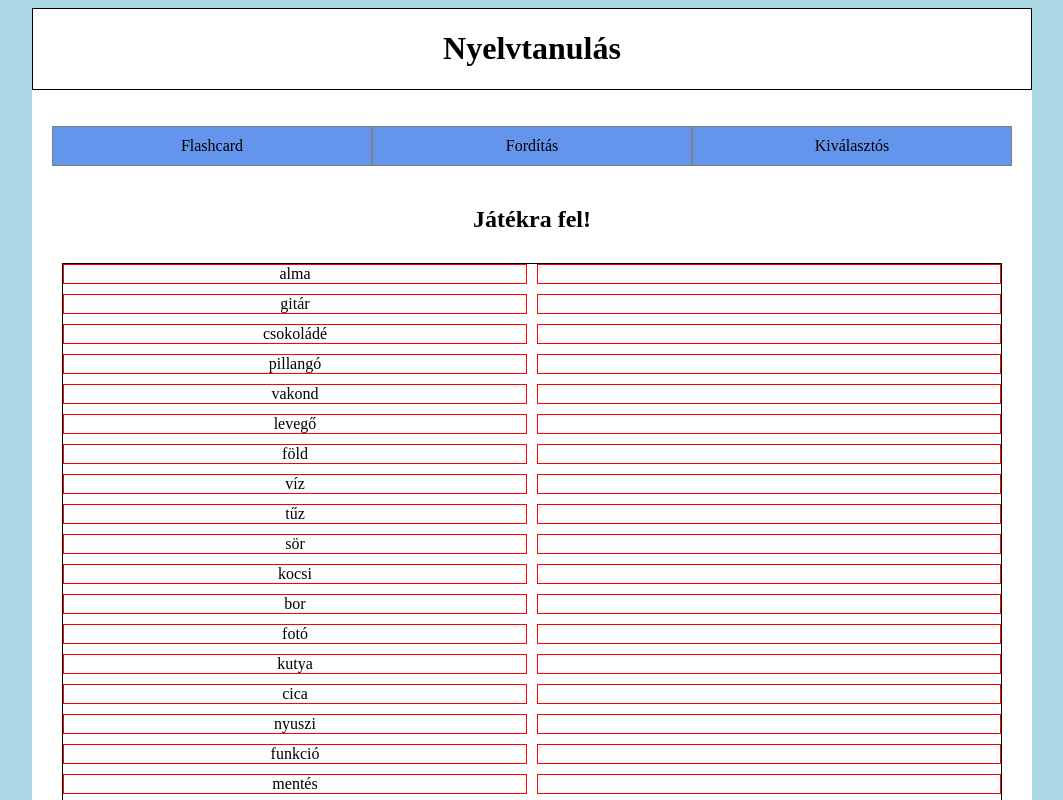
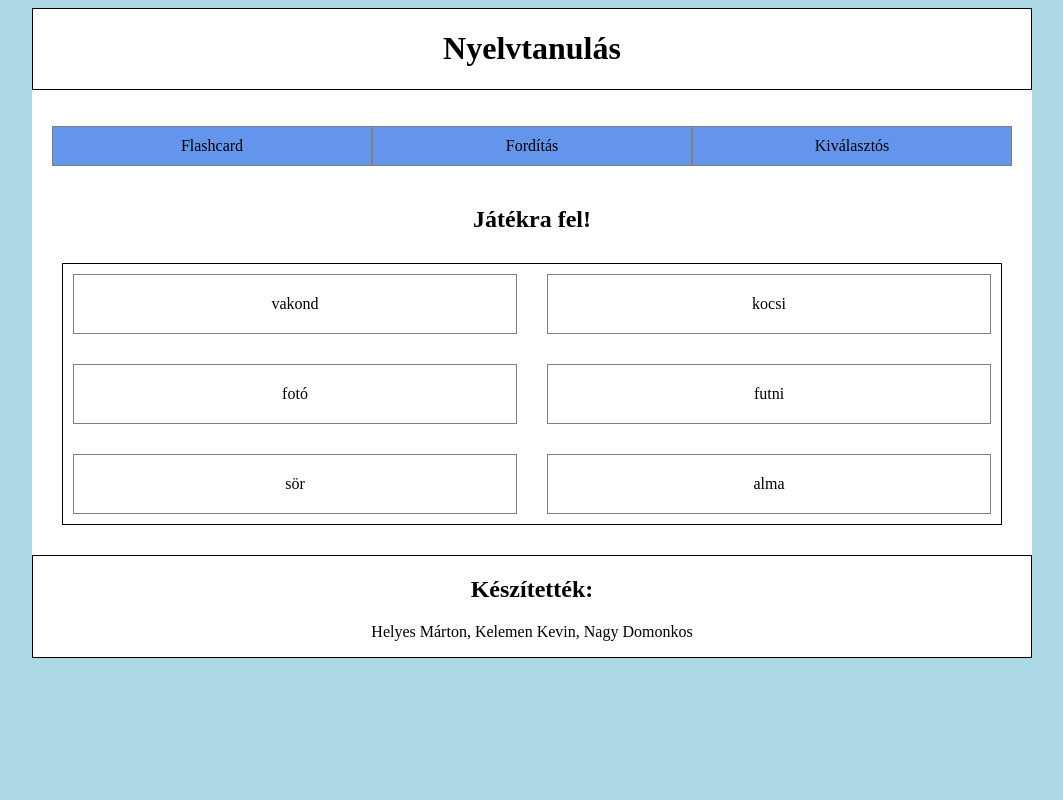
Before and after one commit to Gefco02/nyelvtanulo, a plain HTML site: page public_html/nyelv.html in a window 1280 px wide. Both pictures are taken after a click on the item "Flashcard". Shown: the top 800 px of the page, without its empty margins (108-1171 px from the left). Drawn offline with nearby package versions, Linux system fonts and the light colour scheme.

Commit message:
Random szavak generálása

```diff
--- a/public_html/css/stilus.css
+++ b/public_html/css/stilus.css
@@ -73,14 +73,21 @@ article p{
     font-size: 20px;
 }
 button.button#angol, button.button#nemet
-  {
+{
     border: 10px solid red;
     width:400px;
     height:200px;
     margin: 10px;
-  }
+}
 
 
-  div{
-    border: 1px solid red;
-  }
+
+.tartalom{
+    border: 1px solid gray;
+    padding: 20px;
+    margin: 10px;
+}
+
+#general{
+    text-align: center;
+}
--- a/public_html/nyelvek.js
+++ b/public_html/nyelvek.js
@@ -1,7 +1,6 @@
 var nyelvekTomb;
 var nyelvek = ["Angol", "Német"];
 $(function () {
-
 
     $.ajax(
             {
@@ -111,33 +110,52 @@ function lista() {
 
 function feladatBetolt() {
     var azon = event.srcElement.id;
-    console.log(azon);
+    var random = 0;
+    var figyelTomb = [];
+    var szoveg = "";
     var nyelv = sessionStorage.getItem("Nyelv");
+    var db = 0;
     $("#article").empty();
+
     if (azon === "feladat1") {
-        for (var i = 0; i < nyelvekTomb.length; i++) {
-            $("#article").append("<div>");
-            $("#article div").eq(2*i).append(nyelvekTomb[i]["magyar"] + " ");
+        for (var i = 0; db < 6; i++) {
+            random = Math.floor(Math.random() * nyelvekTomb.length);
+            szoveg = nyelvekTomb[random]["magyar"];
 
-            $("#article").append("<div>");
-            $("#article div").eq(2*i+1).append(nyelvekTomb[i][nyelv]);
+            if (!(figyelTomb.includes(szoveg))) {
+                figyelTomb[db] = nyelvekTomb[random]["magyar"];
+                db++;
+            }
         }
+
+
+        for (var i = 0; i < 6; i++) {
+            $("#article").append("<div class='tartalom'>");
+            $("#article div").eq(i).append(figyelTomb[i] + " ");
+        }
+
+
+
+
+
     } else if (azon === "feladat2") {
         for (var i = 0; i < nyelvekTomb.length; i++) {
             $("#article").append("<div>");
-            $("#article div").eq(2*i).append(nyelvekTomb[i]["magyar"] + " ");
+            $("#article div").eq(2 * i).append(nyelvekTomb[i]["magyar"] + " ");
 
             $("#article").append("<div>");
-            $("#article div").eq(2*i+1).append(nyelvekTomb[i][nyelv]);
+            $("#article div").eq(2 * i + 1).append(nyelvekTomb[i][nyelv]);
         }
+
     } else {
         for (var i = 0; i < nyelvekTomb.length; i++) {
             $("#article").append("<div>");
-            $("#article div").eq(2*i).append(nyelvekTomb[i]["magyar"] + " ");
+            $("#article div").eq(2 * i).append(nyelvekTomb[i]["magyar"] + " ");
 
             $("#article").append("<div>");
-            $("#article div").eq(2*i+1).append(nyelvekTomb[i][nyelv]);
+            $("#article div").eq(2 * i + 1).append(nyelvekTomb[i][nyelv]);
         }
 
     }
+
 }
```
Also changed, not shown: nbproject/private/private.xml (+3 -4 lines), public_html/nyelv.html (+1 -0 lines).
